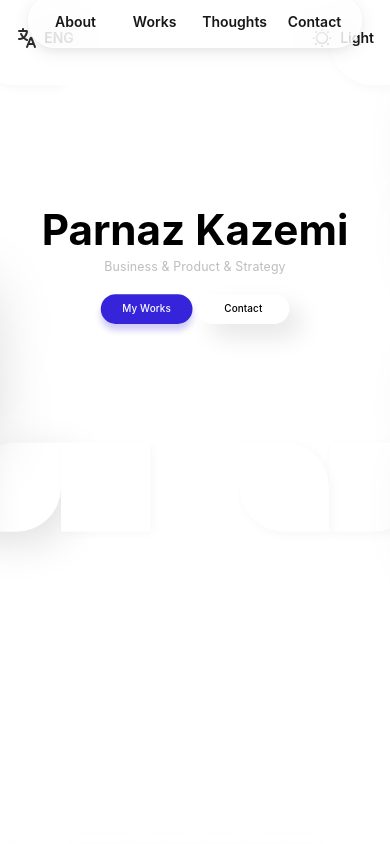
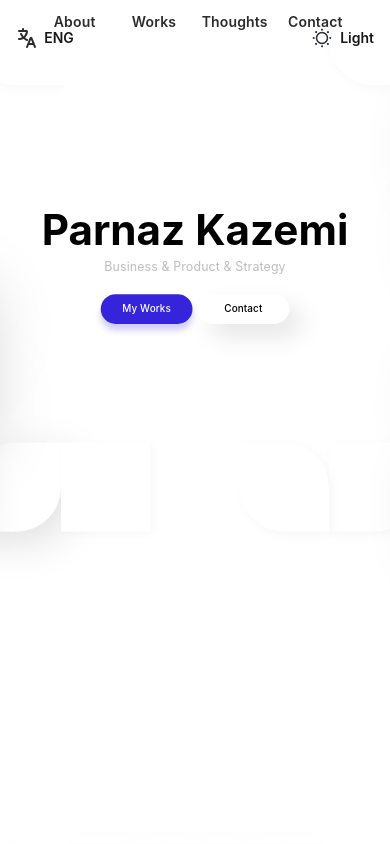
Before and after one commit to Dysina01/Kazemi, a Next.js app: page / in a window 390 px wide. Shown: the top 844 px of the page. Built offline with nearby package versions, Linux system fonts and the light colour scheme.

Commit message:
Match both Figma headers and simplify navigation hover

```diff
--- a/src/app/globals.css
+++ b/src/app/globals.css
@@ -748,3 +748,76 @@ html,body,button,a,input,textarea,select{font-family:var(--font-rounded);font-st
     transform: none;
   }
 }
+
+
+/* Header fidelity pass from Figma nodes 242:972 and 242:992. */
+.hero-header__nav {
+  border: 0;
+  background: transparent;
+  box-shadow: none;
+  -webkit-backdrop-filter: none;
+  backdrop-filter: none;
+}
+
+.hero-header__nav a,
+.scroll-header__nav a {
+  flex: 0 0 auto;
+  color: #2c2c2c;
+  letter-spacing: .16px;
+}
+
+.scroll-header__nav {
+  justify-content: space-between;
+  gap: 0;
+  padding: 12px 16px;
+}
+
+.hero-header__nav a:hover,
+.hero-header__nav a:focus-visible,
+.scroll-header__nav a:hover,
+.scroll-header__nav a:focus-visible {
+  color: #6366f1;
+  background: transparent;
+  box-shadow: none;
+  outline: none;
+}
+
+.site.dark .hero-header__nav {
+  border: 0;
+  background: transparent;
+  box-shadow: none;
+  -webkit-backdrop-filter: none;
+  backdrop-filter: none;
+}
+
+.site.dark .hero-header__nav a:hover,
+.site.dark .hero-header__nav a:focus-visible,
+.site.dark .scroll-header__nav a:hover,
+.site.dark .scroll-header__nav a:focus-visible {
+  color: #818cf8;
+  background: transparent;
+  box-shadow: none;
+}
+
+@media (max-width: 900px) {
+  .scroll-header__nav {
+    justify-content: space-between;
+    gap: 0;
+  }
+
+  .scroll-header__nav a {
+    flex: 0 1 auto;
+  }
+}
+
+@media (max-width: 600px) {
+  .hero-header__nav,
+  .scroll-header__nav {
+    padding-inline: 8px;
+  }
+
+  .hero-header__nav a,
+  .scroll-header__nav a {
+    flex: 1 1 0;
+  }
+}
```
